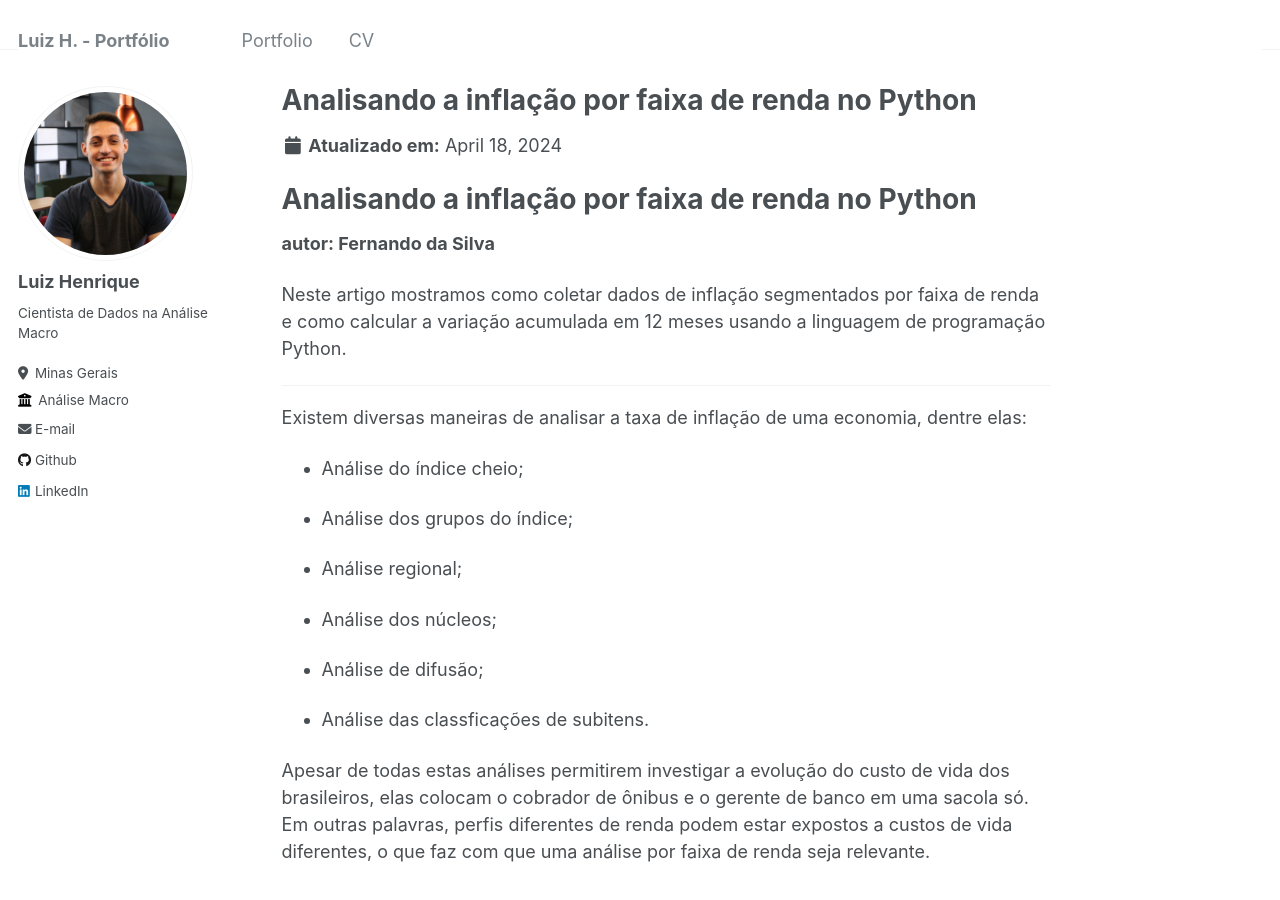
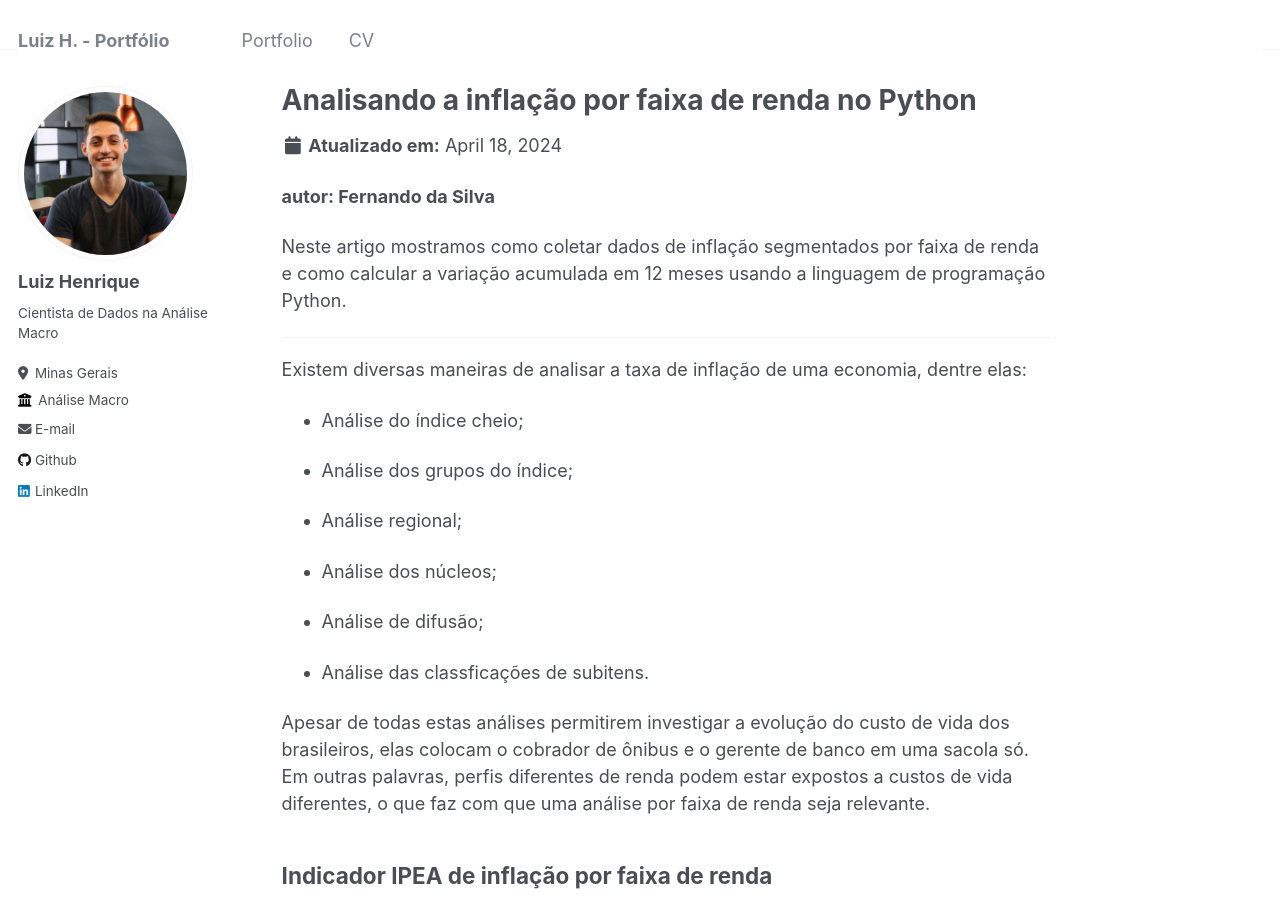
Before and after one commit to Vergiel-a/blog_academicpages, a Jekyll site: the page built from _portfolio/inflacao_faixa_renda.md, in a window 1280 px wide and 900 px high. Built offline with Jekyll 4.4.1, drawn with Linux system fonts in a browser that asks for light colours.

Commit message:
Update inflacao_faixa_renda.md

```diff
--- a/_portfolio/inflacao_faixa_renda.md
+++ b/_portfolio/inflacao_faixa_renda.md
@@ -4,8 +4,6 @@ excerpt: "Neste artigo mostramos como coletar dados de inflação segmentados po
 date: 18/04/2024
 author: "Fernado da Silva"
 ---
-
-# Analisando a inflação por faixa de renda no Python
 
 **autor: Fernando da Silva**
 
```
